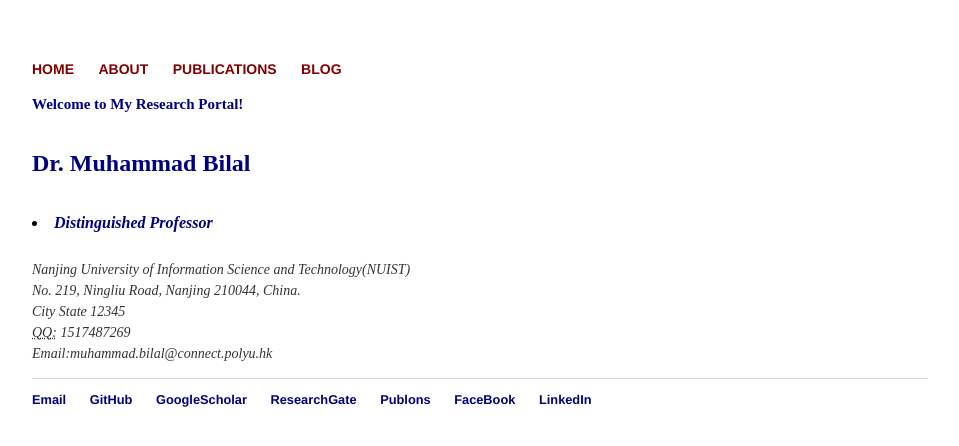
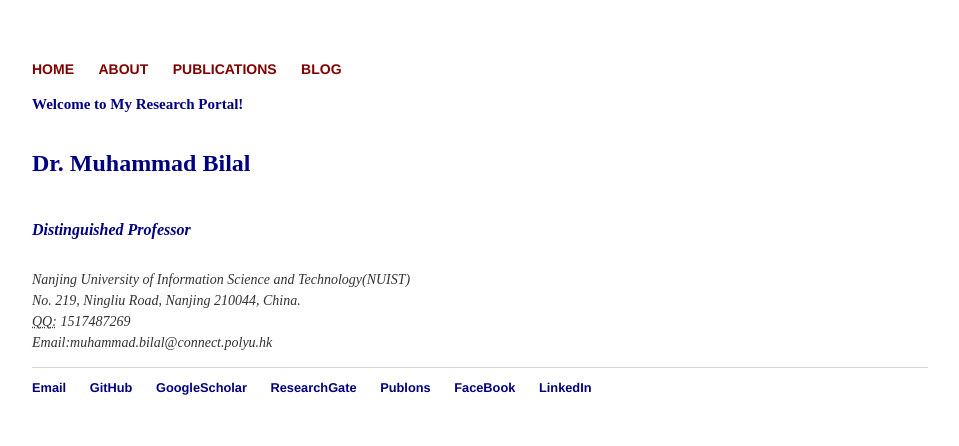
Before and after one commit to rs-DrBilal/rsbilal.github.io, a Jekyll site: the page built from index.html, in a window 1280 px wide. Shown: the top 446 px of the page, without its empty margins (160-1119 px from the left). Built offline with Jekyll 4.4.1, drawn with Linux system fonts in a browser that asks for light colours.

Commit message:
Update index.html

```diff
--- a/index.html
+++ b/index.html
@@ -4,12 +4,11 @@ title: Muhammad Bilal
 ---
 <div class="blurb">
 	<p style="color: NAVY; font-size:15px"><strong>Welcome to My Research Portal!</strong></p>
-	<p <li><a href="http://ocean.nuist.edu.cn/muhammadbilal" style="color: NAVY;line-height:2.0"><strong>Dr. Muhammad Bilal</strong></a><br>
-	<li><a href="http://ocean.nuist.edu.cn"style="color: NAVY;font-size:16px;line-height:1.5"><strong><em>Distinguished Professor</em></strong></a></p>
+	<p <li><a href="http://ocean.nuist.edu.cn/muhammadbilal" style="color: NAVY;line-height:2.0"><strong>Dr. Muhammad Bilal</strong></a></p>
+	<p <li><a href="http://ocean.nuist.edu.cn"style="color: NAVY;font-size:16px;line-height:1.5"><strong><em>Distinguished Professor</em></strong></a></p>
 
 					<p style="font-size:14px; line-height:1.5"> <em> Nanjing University of Information Science and Technology(NUIST)<br>
 					No. 219, Ningliu Road, Nanjing 210044, China.<br>
-					City State 12345<br>
 					<abbr title="QQ">QQ:</abbr> 1517487269<br>
 					<span class="obfuscate">Email:muhammad.bilal@connect.polyu.hk</span>
 					</em><br></p>
```
